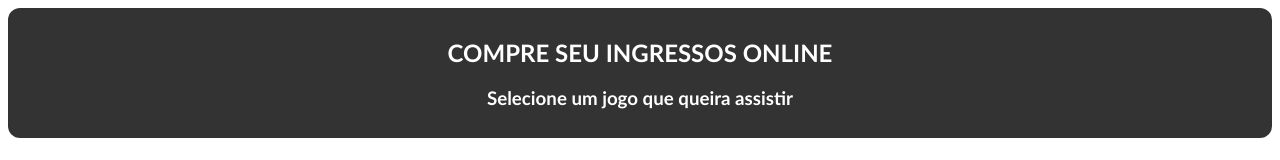
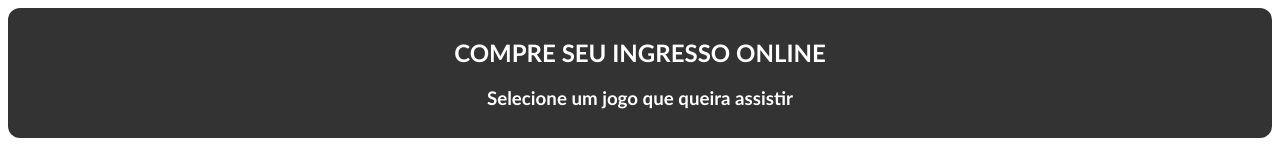
Before and after one commit to freitas-davi/projetoCertificacao, a plain HTML site: page pageInicial.html in a window 1280 px wide. Shown: the top 160 px of the page. Drawn offline with Linux system fonts and the light colour scheme.

Commit message:
Update pageInicial.html

```diff
--- a/pageInicial.html
+++ b/pageInicial.html
@@ -73,7 +73,7 @@
 </style>
 <body>
     <header>
-        <h2><center>COMPRE SEU INGRESSOS ONLINE</center></h2>
+        <h2><center>COMPRE SEU INGRESSO ONLINE</center></h2>
         <h3><center>Selecione um jogo que queira assistir</center></h3>
     </header>
     <main>
```
